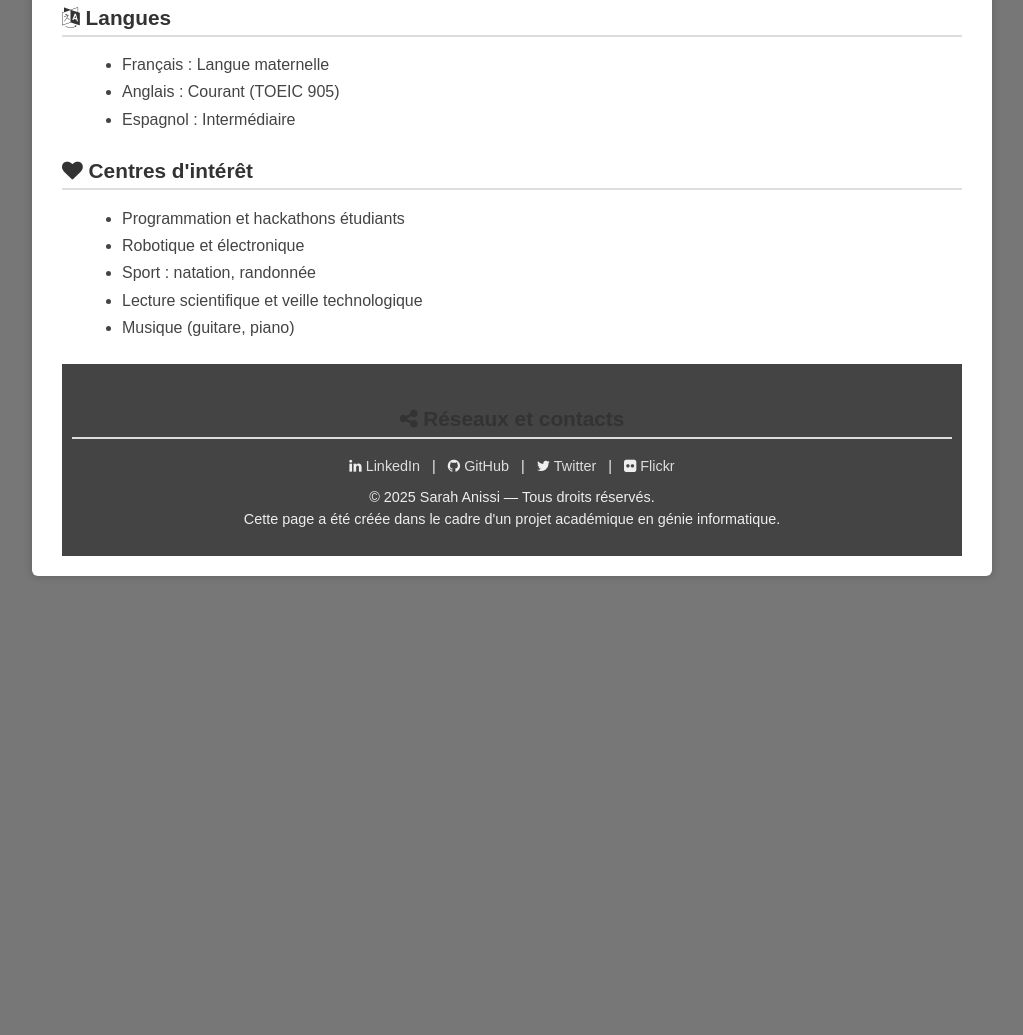
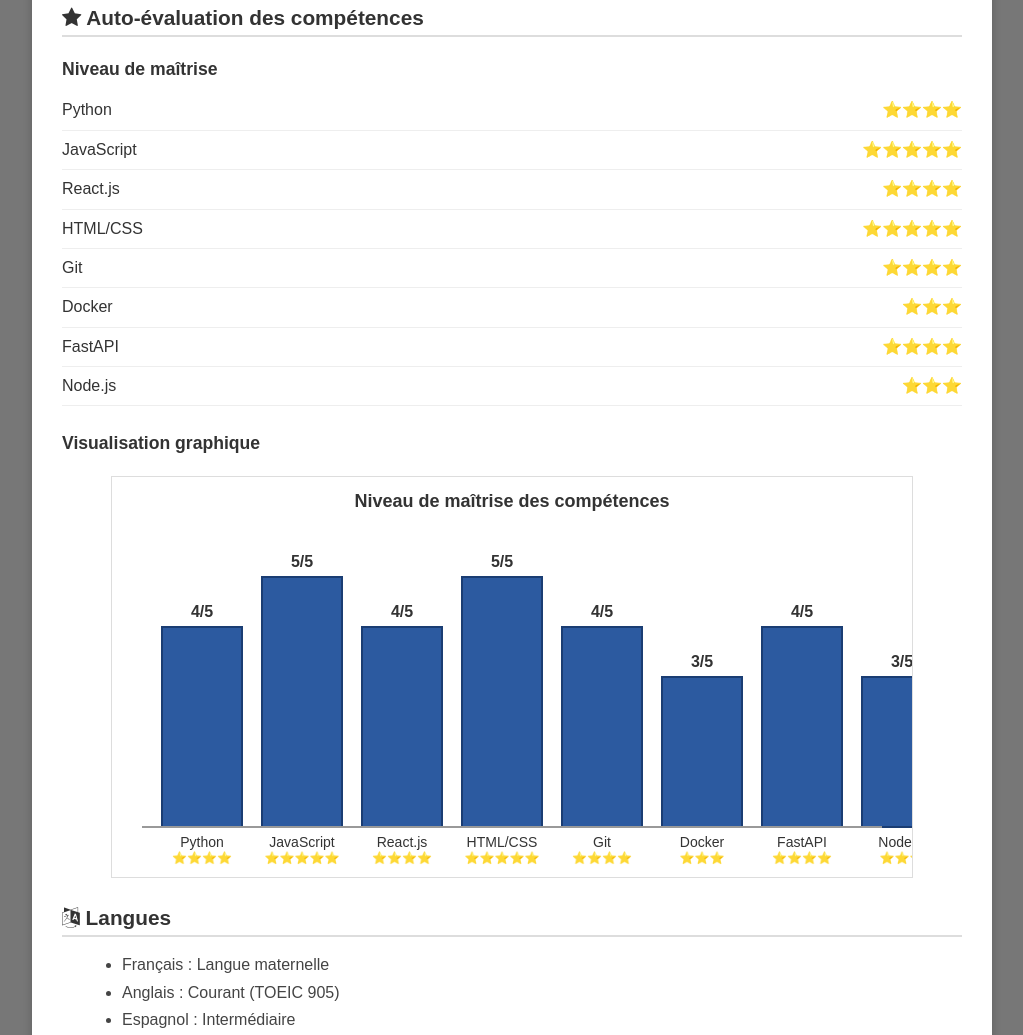
Before and after one commit to Hibachioua/TP_responsive_design, a plain HTML site: page index.html in a window 1280 px wide. Shown: the part 901-1936 px from the top of the page, without its empty margins (128-1151 px from the left). Before the commit the page ends 1497 px from the top, so only its background shows below. Drawn offline with Linux system fonts and the light colour scheme.

Commit message:
fixing the display of the skills section

```diff
--- a/css/resume.css
+++ b/css/resume.css
@@ -22,12 +22,14 @@ body {
   border-radius: 6px;
   box-shadow: 0 0 10px rgba(0,0,0,0.2);
 }
+
 .page-header {
   border: 1px solid #ccc;
   box-shadow: 2px 4px rgba(0, 0, 0, 0.2);
   padding: 15px;
   background-color: #f5f5f5;
 }
+
 .page-header img {
   float: right;
   width: 120px;
@@ -50,6 +52,13 @@ h2 {
   border-bottom: 2px solid #ddd;
   padding-bottom: 3px;
   margin-top: 25px;
+}
+
+h3 {
+  color: #333;
+  font-size: 1.1rem;
+  margin-top: 20px;
+  margin-bottom: 10px;
 }
 
 h4 {
@@ -105,28 +114,33 @@ footer a:hover {
   text-decoration: underline;
 }
 
-.btn-details{
-  margin-left:.5rem; font-size:.85rem; padding:.2rem .5rem;
-  border:1px solid #bbb; border-radius:4px; background:#f7f7f7; cursor:pointer;
+.btn-details {
+  margin-left: .5rem;
+  font-size: .85rem;
+  padding: .2rem .5rem;
+  border: 1px solid #bbb;
+  border-radius: 4px;
+  background: #f7f7f7;
+  cursor: pointer;
 }
-.btn-details:hover{ background:#eee; }
 
+.btn-details:hover {
+  background: #eee;
+}
 
-
-
-.details{
-  overflow:hidden;
+.details {
+  overflow: hidden;
   transition: height .25s ease, opacity .25s ease, transform .25s ease;
   transform-origin: top;
 }
 
-.details > *{
+.details > * {
   transform: scale(0.95);
   opacity: 0;
   transition: transform .4s ease, opacity .4s ease;
 }
 
-.details:not([hidden]) > *{
+.details:not([hidden]) > * {
   transform: scale(1);
   opacity: 1;
 }
@@ -160,3 +174,31 @@ footer a:hover {
 #tooltip.show {
   display: block;
 }
+
+#skills-rating {
+  margin-bottom: 25px;
+}
+
+.skill-rating-item {
+  display: flex;
+  justify-content: space-between;
+  padding: 8px 0;
+  border-bottom: 1px solid #eee;
+}
+
+.skill-rating-item .skill-name {
+  font-weight: 500;
+  color: #333;
+}
+
+.skill-rating-item .stars {
+  color: #ffd700;
+}
+
+#skills-chart {
+  display: block;
+  margin: 20px auto;
+  border: 1px solid #ddd;
+  max-width: 100%;
+  height: auto;
+}
--- a/index.html
+++ b/index.html
@@ -111,6 +111,16 @@
     </article>
 
     <article class="section">
+      <h2><i class="fa fa-star"></i> Auto-évaluation des compétences</h2>
+
+      <h3>Niveau de maîtrise</h3>
+      <div id="skills-rating"></div>
+
+      <h3>Visualisation graphique</h3>
+      <canvas id="skills-chart" width="800" height="400"></canvas>
+    </article>
+
+    <article class="section">
       <h2><i class="fa fa-language"></i> Langues</h2>
       <ul>
         <li>Français : Langue maternelle</li>
--- a/js/script.js
+++ b/js/script.js
@@ -5,12 +5,10 @@ function slideToggle(block, open = true, ms = 250) {
     block.style.height = '0px';
     block.style.transform = 'scaleY(0.3)';
     block.style.transformOrigin = 'top';
-
     setTimeout(() => {
       block.style.transition = `height ${ms}ms ease, transform ${ms}ms ease`;
       block.style.height = h + 'px';
       block.style.transform = 'scaleY(1)';
-
       setTimeout(() => {
         block.style.height = '';
         block.style.transition = '';
@@ -21,12 +19,10 @@ function slideToggle(block, open = true, ms = 250) {
     const h = block.scrollHeight;
     block.style.height = h + 'px';
     block.style.transform = 'scaleY(1)';
-
     setTimeout(() => {
       block.style.transition = `height ${ms}ms ease, transform ${ms}ms ease`;
       block.style.height = '0px';
       block.style.transform = 'scaleY(0.3)';
-
       setTimeout(() => {
         block.hidden = true;
         block.style.height = '';
@@ -50,70 +46,40 @@ function closeSiblings(section, exceptEl) {
   });
 }
 
-
-let skillsData = [];
-
-async function loadSkillsData() {
-  try {
-    // Charger le fichier JSON
-    const response = await fetch('skills.json');
-
-    // Vérifier que le chargement a réussi
-    if (!response.ok) {
-      throw new Error('Erreur de chargement du fichier skills.json');
-    }
-
-    // Convertir la réponse en objet JavaScript
-    skillsData = await response.json();
-
-    // Une fois les données chargées, afficher les étoiles et le graphique
-    displaySkillsRating();
-    drawSkillsChart();
-
-  } catch (error) {
-    console.error('Erreur lors du chargement des compétences:', error);
-    // Afficher un message d'erreur à l'utilisateur
-    const container = document.getElementById('skills-rating');
-    if (container) {
-      container.innerHTML = '<p style="color: red;">Erreur de chargement des données.</p>';
-    }
-  }
-}
-
+const skillsData = [
+  { "name": "Python", "level": 4 },
+  { "name": "JavaScript", "level": 5 },
+  { "name": "React.js", "level": 4 },
+  { "name": "HTML/CSS", "level": 5 },
+  { "name": "Git", "level": 4 },
+  { "name": "Docker", "level": 3 },
+  { "name": "FastAPI", "level": 4 },
+  { "name": "Node.js", "level": 3 }
+];
 
 function displaySkillsRating() {
   const container = document.getElementById('skills-rating');
   if (!container) return;
 
-  // Vider le container avant d'ajouter les compétences
   container.innerHTML = '';
 
-  // Parcourir chaque compétence du tableau
   skillsData.forEach(skill => {
-    // Créer un div pour chaque compétence
     const item = document.createElement('div');
     item.className = 'skill-rating-item';
 
-    // Créer le nom de la compétence
     const nameSpan = document.createElement('span');
     nameSpan.className = 'skill-name';
     nameSpan.textContent = skill.name;
 
-    // Créer les étoiles
     const starsSpan = document.createElement('span');
     starsSpan.className = 'stars';
-    // Répéter l'étoile selon le niveau (1 à 5)
     starsSpan.textContent = '⭐'.repeat(skill.level);
 
-    // Ajouter le nom et les étoiles au div
     item.appendChild(nameSpan);
     item.appendChild(starsSpan);
-
-    // Ajouter le div au container
     container.appendChild(item);
   });
 }
-
 
 function drawSkillsChart() {
   const canvas = document.getElementById('skills-chart');
@@ -123,61 +89,49 @@ function drawSkillsChart() {
   const width = canvas.width;
   const height = canvas.height;
 
-  // Paramètres du graphique
   const barWidth = 80;
   const barSpacing = 20;
-  const maxHeight = height - 100; // Espace pour les labels
-  const maxLevel = 5; // Maximum d'étoiles
+  const maxHeight = height - 150;
+  const maxLevel = 5;
   const startX = 50;
   const startY = height - 50;
 
-  // Couleurs des barres
   const barColor = '#2c5aa0';
   const textColor = '#333';
 
-  // Effacer le canvas
   ctx.clearRect(0, 0, width, height);
 
-  // Titre du graphique
   ctx.font = 'bold 18px sans-serif';
   ctx.fillStyle = textColor;
   ctx.textAlign = 'center';
   ctx.fillText('Niveau de maîtrise des compétences', width / 2, 30);
 
-  // Dessiner chaque barre
   skillsData.forEach((skill, index) => {
     const x = startX + index * (barWidth + barSpacing);
     const barHeight = (skill.level / maxLevel) * maxHeight;
     const y = startY - barHeight;
 
-    // Dessiner la barre
     ctx.fillStyle = barColor;
     ctx.fillRect(x, y, barWidth, barHeight);
 
-    // Ajouter une bordure
     ctx.strokeStyle = '#1a3d73';
     ctx.lineWidth = 2;
     ctx.strokeRect(x, y, barWidth, barHeight);
 
-    // Afficher le niveau en chiffre au-dessus de la barre
     ctx.font = 'bold 16px sans-serif';
     ctx.fillStyle = textColor;
     ctx.textAlign = 'center';
     ctx.fillText(skill.level + '/5', x + barWidth / 2, y - 10);
 
-    // Afficher le nom de la compétence en dessous
     ctx.font = '14px sans-serif';
     ctx.fillStyle = textColor;
     ctx.textAlign = 'center';
-    // Couper le texte pour qu'il rentre dans la barre
     const maxWidth = barWidth - 5;
     ctx.fillText(skill.name, x + barWidth / 2, startY + 20, maxWidth);
 
-    // Afficher les étoiles en dessous du nom
     ctx.font = '12px sans-serif';
     ctx.fillText('⭐'.repeat(skill.level), x + barWidth / 2, startY + 35);
   });
-
 
   ctx.strokeStyle = '#999';
   ctx.lineWidth = 2;
@@ -187,35 +141,27 @@ function drawSkillsChart() {
   ctx.stroke();
 }
 
+document.addEventListener('DOMContentLoaded', () => {
 
-
-
-
-
-document.addEventListener('DOMContentLoaded', () => {
   const section = document.getElementById('xp');
-  if (!section) return;
-
+  if (section) {
     section.querySelectorAll('.btn-details').forEach(btn => {
       btn.addEventListener('click', () => {
         const panelId = btn.getAttribute('aria-controls');
         const panel = document.getElementById(panelId);
         const isOpen = btn.getAttribute('aria-expanded') === 'true';
-
         if (!isOpen) closeSiblings(section, panel);
         slideToggle(panel, !isOpen);
-
         btn.setAttribute('aria-expanded', String(!isOpen));
         btn.textContent = !isOpen ? 'Détails –' : 'Détails +';
       });
     });
-
+  }
 
   const tooltip = document.getElementById('tooltip');
   const skills = document.querySelectorAll('.skill');
 
   skills.forEach(function(skill) {
-
     skill.addEventListener('mouseenter', function() {
       const text = this.getAttribute('data-info');
       tooltip.textContent = text;
@@ -230,9 +176,9 @@ document.addEventListener('DOMContentLoaded', () => {
     skill.addEventListener('mouseleave', function() {
       tooltip.classList.remove('show');
     });
+  });
+
+  displaySkillsRating();
+  drawSkillsChart();
 
 });
-
-  loadSkillsData();
-
-});
--- a/skills.json
+++ /dev/null
@@ -1,34 +0,0 @@
-[
-  {
-    "name": "Python",
-    "level": 4
-  },
-  {
-    "name": "JavaScript",
-    "level": 5
-  },
-  {
-    "name": "React.js",
-    "level": 4
-  },
-  {
-    "name": "HTML/CSS",
-    "level": 5
-  },
-  {
-    "name": "Git",
-    "level": 4
-  },
-  {
-    "name": "Docker",
-    "level": 3
-  },
-  {
-    "name": "FastAPI",
-    "level": 4
-  },
-  {
-    "name": "Node.js",
-    "level": 3
-  }
-]
```
Lines whose indentation alone changed are shown as unchanged.
